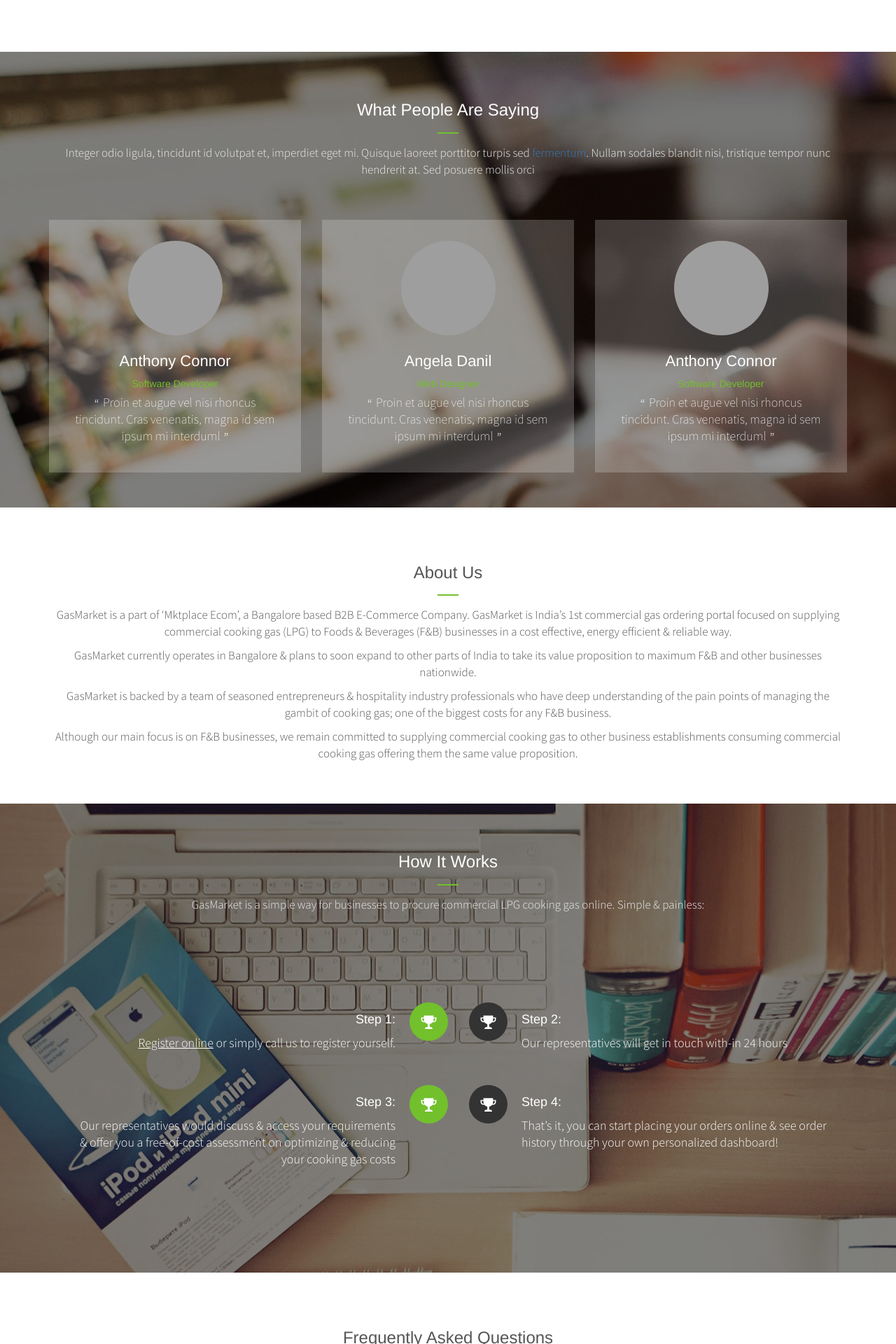
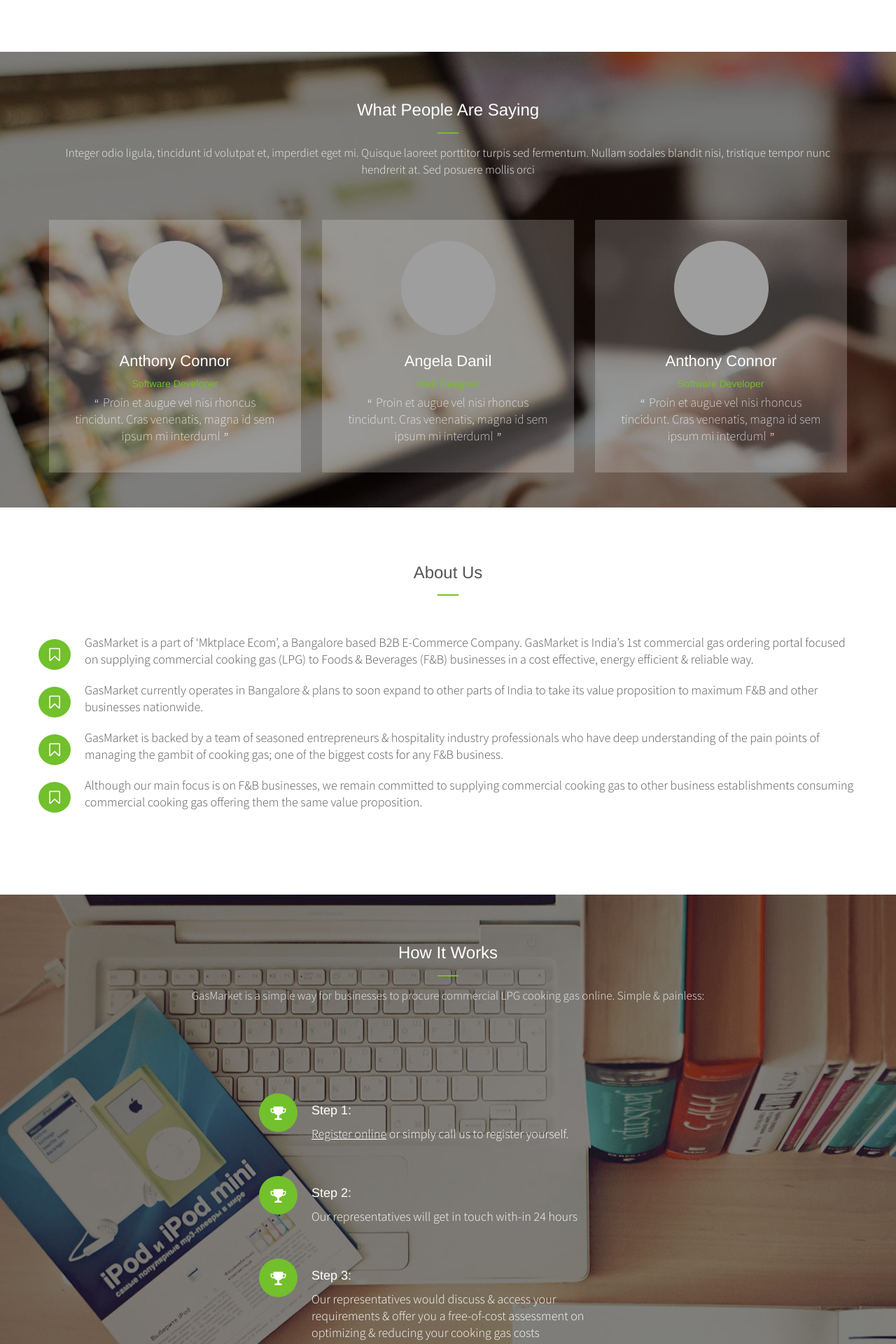
Before and after one commit to abhishek0647/gm, a PHP site: page /x/ in a window 1280 px wide. Shown: the part 1360-3280 px from the top of the page at 70% size. Run offline with PHP 8.4, Linux system fonts and the light colour scheme; some libraries are stand-ins or nearby versions; grey boxes are pictures that could not be loaded.

Commit message:
Updated UI of index.html, fixed link for user email in contact us page based on input from customer

```diff
--- a/css/style-unify.css
+++ b/css/style-unify.css
@@ -1400,6 +1400,10 @@
 	background: #555;
 }
 
+.banner-info.green i {
+	background: #72c02c;
+}
+
 .banner-info h3 {
 	font-size: 21px;
 	margin-bottom: 5px;
--- a/dashboard.php
+++ b/dashboard.php
@@ -26,10 +26,14 @@
 
 	$to = "abhishek0647@gmail.com";
 	$subject = "GasMarket Contact Us";
-	$txt = "Name : " + $contactUsName + " Email : " + $contactUsEmail + " Content : " + $contactUsText;
+	// $txt = "Name : " + $contactUsName + " Email : " + $contactUsEmail + " Content : " + $contactUsText;
+	$txt = "Testing Email Feature";
 	$headers = "From: abhishek0647@gmail.com";
 
 	mail($to,$subject,$txt,$headers);
+
+	$user_home->redirect('dashboard.php');
+}
 
 ?>
 
--- a/index.html
+++ b/index.html
@@ -140,7 +140,7 @@
 
 	                <div class="col-md-4">
 	                    <div class="content-boxes-v5 md-margin-bottom-30">
-	                        <i class="rounded-x fa fa-dollar"></i>
+	                        <i class="rounded-x fa fa-inr"></i>
 	                        <div class="overflow-h">
 	                            <h3 class="no-top-space">No Tips!</h3>
 	                            <p>We are all too familiar with the scenario where if you did not “tip” the Gas delivery personnel, the dependability was always in questions. With GasMarket, this pain will be a thing of the past with our ‘No Tips’ policy.</p>
@@ -175,7 +175,7 @@
 	            <div class="container">
 	                <div class="headline-center headline-light margin-bottom-60">
 	                    <h2>What People Are Saying</h2>
-	                    <p>Integer odio ligula, tincidunt id volutpat et, imperdiet eget mi. Quisque laoreet porttitor turpis sed <a href="#">fermentum</a>. Nullam sodales blandit nisi, tristique tempor nunc hendrerit at. Sed posuere mollis orci</p>
+	                    <p>Integer odio ligula, tincidunt id volutpat et, imperdiet eget mi. Quisque laoreet porttitor turpis sed fermentum. Nullam sodales blandit nisi, tristique tempor nunc hendrerit at. Sed posuere mollis orci</p>
 	                </div><!--/end Headline Center-->
 
 	                <div class="row">
@@ -212,10 +212,34 @@
 	        <div class="container" id="about-us">
 	            <div class="headline-center margin-bottom-60">
 	                <h2>About Us</h2>
-	                <p>GasMarket is a part of ‘Mktplace Ecom’, a Bangalore based B2B E-Commerce Company. GasMarket is India’s 1st commercial gas ordering portal focused on supplying commercial cooking gas (LPG) to Foods & Beverages (F&B) businesses in a cost effective, energy efficient & reliable way.</p>
-					<p>GasMarket currently operates in Bangalore & plans to soon expand to other parts of India to take its value proposition to maximum F&B and other businesses nationwide.</p>
-					<p>GasMarket is backed by a team of seasoned entrepreneurs & hospitality industry professionals who have deep understanding of the pain points of managing the gambit of cooking gas; one of the biggest costs for any F&B business.</p>
-					<p>Although our main focus is on F&B businesses, we remain committed to supplying commercial cooking gas to other business establishments consuming commercial cooking gas offering them the same value proposition.</p>
+	               </div>
+	                <div class="row">
+	                    <div class="banner-info green margin-bottom-10">
+	                        <i class="rounded-x fa fa-bookmark-o"></i>
+	                        <div class="overflow-h">
+	                            <p>GasMarket is a part of ‘Mktplace Ecom’, a Bangalore based B2B E-Commerce Company. GasMarket is India’s 1st commercial gas ordering portal focused on supplying commercial cooking gas (LPG) to Foods & Beverages (F&B) businesses in a cost effective, energy efficient & reliable way.</p>
+	                        </div>
+	                    </div>
+	                    <div class="banner-info green margin-bottom-10">
+	                        <i class="rounded-x fa fa-bookmark-o"></i>
+	                        <div class="overflow-h">
+	                            <p>GasMarket currently operates in Bangalore & plans to soon expand to other parts of India to take its value proposition to maximum F&B and other businesses nationwide.</p>
+	                        </div>
+	                    </div>
+	                    <div class="banner-info green margin-bottom-10">
+	                        <i class="rounded-x fa fa-bookmark-o"></i>
+	                        <div class="overflow-h">
+	                            <p>GasMarket is backed by a team of seasoned entrepreneurs & hospitality industry professionals who have deep understanding of the pain points of managing the gambit of cooking gas; one of the biggest costs for any F&B business.</p>
+	                        </div>
+	                    </div>
+	                    <div class="banner-info green margin-bottom-10">
+	                        <i class="rounded-x fa fa-bookmark-o"></i>
+	                        <div class="overflow-h">
+	                            <p>Although our main focus is on F&B businesses, we remain committed to supplying commercial cooking gas to other business establishments consuming commercial cooking gas offering them the same value proposition.</p>
+	                        </div>
+	                    </div>
+	                    <div class="margin-bottom-20"></div>
+            		</div>
 	            </div><!--/end Headline Center-->
 	        </div>
 
@@ -227,9 +251,9 @@
 	                    <p>GasMarket is a simple way for businesses to procure commercial LPG cooking gas online. Simple & painless:</p>
 	                </div><!--/end Headline Center-->
 
-			        <div class="container content-sm">
+			        <div class="container content-sm col-sm-offset-3 col-sm-6">
 				        <div class="row">
-				            <div class="col-sm-6 content-boxes-v3 content-boxes-v3-right sm-margin-bottom-30">
+				            <div class="col-sm-12 content-boxes-v3 sm-margin-bottom-30">
 				                <div class="margin-bottom-30">
 				                    <i class="icon-custom icon-md rounded-x icon-bg-u icon-line icon-trophy"></i>
 				                    <div class="content-boxes-in-v3">
@@ -238,9 +262,9 @@
 				                    </div>
 				                </div>
 				            </div>
-				            <div class="col-sm-6 content-boxes-v3">
+				            <div class="col-sm-12 content-boxes-v3">
 				                <div class="clearfix margin-bottom-30">
-				                    <i class="icon-custom icon-md rounded-x icon-bg-darker icon-line icon-trophy"></i>
+				                    <i class="icon-custom icon-md rounded-x icon-bg-u icon-line icon-trophy"></i>
 				                    <div class="content-boxes-in-v3">
 				                        <h2 class="heading-sm">Step 2: </h2>
 				                        <p>Our representatives will get in touch with-in 24 hours</p>
@@ -248,7 +272,7 @@
 				                </div>
 				            </div>
 
-				            <div class="col-sm-6 content-boxes-v3 content-boxes-v3-right sm-margin-bottom-30">
+				            <div class="col-sm-12 content-boxes-v3 sm-margin-bottom-30">
 				                <div class="margin-bottom-30">
 				                    <i class="icon-custom icon-md rounded-x icon-bg-u icon-line icon-trophy"></i>
 				                    <div class="content-boxes-in-v3">
@@ -257,9 +281,9 @@
 				                    </div>
 				                </div>
 				            </div>
-				            <div class="col-sm-6 content-boxes-v3">
+				            <div class="col-sm-12 content-boxes-v3">
 				                <div class="clearfix margin-bottom-30">
-				                    <i class="icon-custom icon-md rounded-x icon-bg-darker icon-line icon-trophy"></i>
+				                    <i class="icon-custom icon-md rounded-x icon-bg-u icon-line icon-trophy"></i>
 				                    <div class="content-boxes-in-v3">
 				                        <h2 class="heading-sm">Step 4: </h2>
 				                        <p>That’s it, you can start placing your orders online & see order history through your own personalized dashboard!</p>
@@ -491,7 +515,7 @@
 	                <div class="col-md-6 md-margin-bottom-40">
 	                    <ul class="list-unstyled">
 	                        <li><i class="fa fa-phone"></i> (+91) 98452 85084</li>
-	                        <li><i class="fa fa-envelope"></i> <a href="abhishek@mktplace.in">abhishek@mktplace.in</a></li>
+	                        <li><i class="fa fa-envelope"></i> <a href="mailto:abhishek@mktplace.in">abhishek@mktplace.in</a></li>
 	                        <li><i class="fa fa-globe"></i> <a href="#">www.gasmarket.in</a></li>
 	                    </ul>
 	                </div>
--- a/registration.php
+++ b/registration.php
@@ -5,12 +5,6 @@
 require_once 'class.user.php';
 
 $reg_user = new USER();
-
-if($reg_user->is_logged_in()!="")
-{
-    $reg_user->redirect('index.html');
-}
-
 
 if(isset($_POST['btn-signup']))
 {
```
